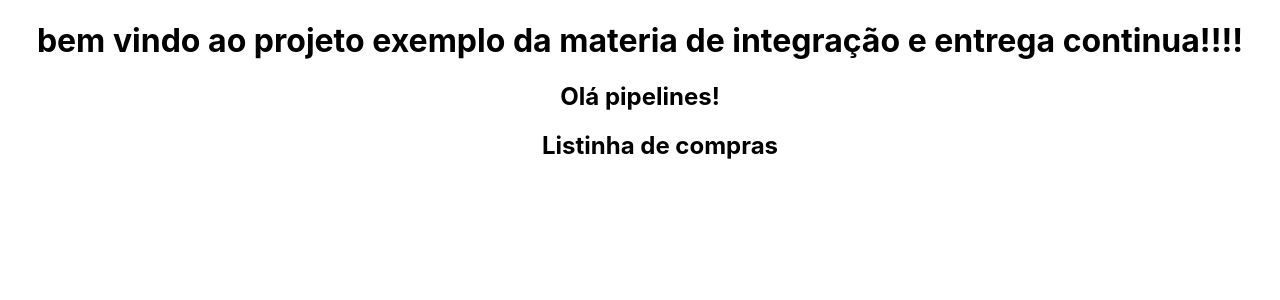
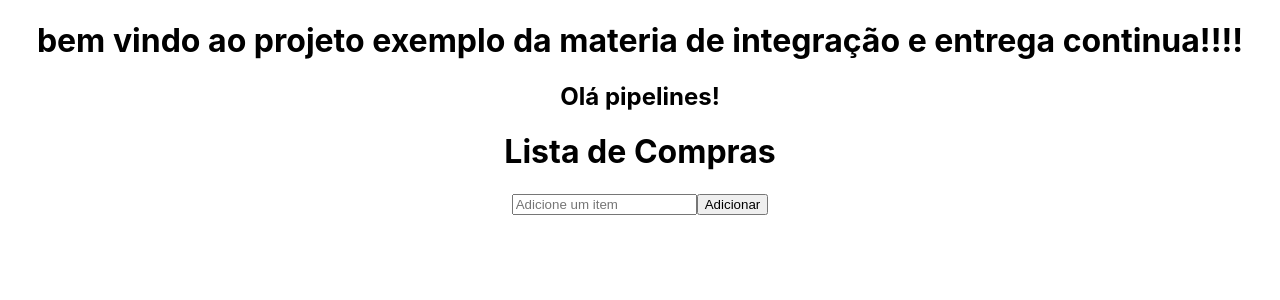
Before and after one commit to KillPhill2111/TESTE-Integracao-e-entrega-continua, a React (Create React App) app in the folder teste-integracao/: page / in a window 1280 px wide. Shown: the top 300 px of the page. Built offline with nearby package versions, Linux system fonts and the light colour scheme.

Commit message:
'sgundo commit- modificação do projeto e criação do arquivo ci.yml'

```diff
--- a/teste-integracao/src/components/ListaCompras/ListaCompras.jsx
+++ b/teste-integracao/src/components/ListaCompras/ListaCompras.jsx
@@ -1,12 +1,39 @@
-import React from 'react'
+import React ,{ useState }  from 'react'
 import AddItens from '../AddItens/AddItens'
 
 function ListaCompras(itens, lista) {
+  const [items, setItems]=useState([])
+  const [inputValue, setInputValue]= useState('')
+
+
+  const addItem=()=>{
+    if(inputValue.trim()!== ''){
+      setItems([...items, inputValue])
+      setInputValue('');
+    }
+  };
+  const removeItem = (index) => {
+    setItems(items.filter((_, i) => i !== index));
+  };
   return (
-    <ul class='lista'>
-        <h2>Listinha de compras</h2>
-
-    </ul>
+    <div>
+      <h1>Lista de Compras</h1>
+      <input
+        type="text"
+        value={inputValue}
+        onChange={(e) => setInputValue(e.target.value)}
+        placeholder="Adicione um item"
+      />
+      <button onClick={addItem}>Adicionar</button>
+      <ul>
+        {items.map((item, index) => (
+          <li key={index}>
+            {item}
+            <button onClick={() => removeItem(index)}>Remover</button>
+          </li>
+        ))}
+      </ul>
+    </div>
   )
 }
 
```
Also changed, not shown: 1 other file (tests, documents, lock files or other folders).
